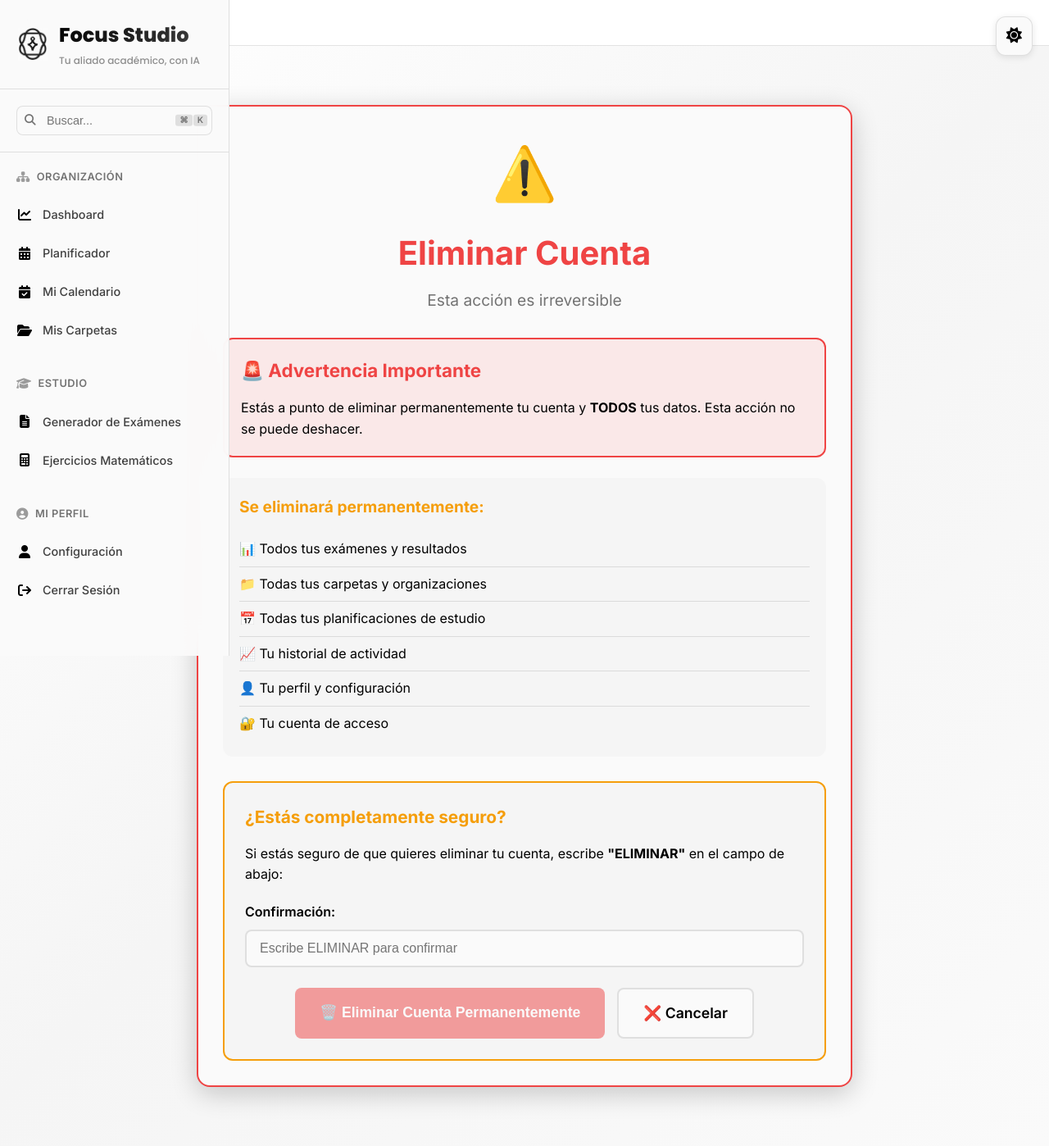
After one commit to Bautiballatore/Focus, a Flask app: page /eliminar-cuenta in a window 1280 px wide. The commit adds this page. Shown: the whole page at 82% size. Run offline with Flask 3, Linux system fonts and the light colour scheme; a user stored in the database is signed in.

Commit message:
feat: Add user account deletion functionality
- Add delete account button in profile page with confirmation
- Create eliminar_cuenta.html template with warning messages
- Implement /eliminar-cuenta route with data cleanup
- Delete user data from all tables (exams, folders, plans, logs)
- Remove user from usuarios table
- Clear Flask session after deletion
- Add success message styling for user creation
- Note: User remains in Supabase Auth but without associated data

```diff
--- /dev/null
+++ b/Templates/eliminar_cuenta.html
@@ -0,0 +1,325 @@
+{% extends "base.html" %}
+
+{% block title %}Eliminar Cuenta - Focus Studio{% endblock %}
+
+{% block content %}
+<div class="container">
+    <div class="delete-account-section">
+        <div class="warning-header">
+            <div class="warning-icon">⚠️</div>
+            <h1>Eliminar Cuenta</h1>
+            <p class="warning-subtitle">Esta acción es irreversible</p>
+        </div>
+
+        {% with messages = get_flashed_messages() %}
+            {% if messages %}
+                <div class="flash-messages">
+                    {% for message in messages %}
+                        <div class="flash-message{% if 'exitosamente' in message or 'éxito' in message %} success{% else %} error{% endif %}">{{ message }}</div>
+                    {% endfor %}
+                </div>
+            {% endif %}
+        {% endwith %}
+
+        <div class="warning-content">
+            <div class="warning-box">
+                <h3>🚨 Advertencia Importante</h3>
+                <p>Estás a punto de eliminar permanentemente tu cuenta y <strong>TODOS</strong> tus datos. Esta acción no se puede deshacer.</p>
+            </div>
+
+            <div class="data-loss-warning">
+                <h4>Se eliminará permanentemente:</h4>
+                <ul>
+                    <li>📊 Todos tus exámenes y resultados</li>
+                    <li>📁 Todas tus carpetas y organizaciones</li>
+                    <li>📅 Todas tus planificaciones de estudio</li>
+                    <li>📈 Tu historial de actividad</li>
+                    <li>👤 Tu perfil y configuración</li>
+                    <li>🔐 Tu cuenta de acceso</li>
+                </ul>
+            </div>
+
+            <div class="confirmation-section">
+                <h4>¿Estás completamente seguro?</h4>
+                <p>Si estás seguro de que quieres eliminar tu cuenta, escribe <strong>"ELIMINAR"</strong> en el campo de abajo:</p>
+
+                <form method="POST" class="delete-form">
+                    <div class="form-group">
+                        <label for="confirmacion">Confirmación:</label>
+                        <input
+                            type="text"
+                            id="confirmacion"
+                            name="confirmacion"
+                            placeholder="Escribe ELIMINAR para confirmar"
+                            required
+                            autocomplete="off"
+                        >
+                    </div>
+
+                    <div class="form-actions">
+                        <button type="submit" class="btn-delete" id="deleteBtn" disabled>
+                            🗑️ Eliminar Cuenta Permanentemente
+                        </button>
+                        <a href="{{ url_for('perfil') }}" class="btn-cancel">
+                            ❌ Cancelar
+                        </a>
+                    </div>
+                </form>
+            </div>
+        </div>
+    </div>
+</div>
+
+<style>
+.delete-account-section {
+    max-width: 800px;
+    margin: 40px auto;
+    padding: 30px;
+    background: var(--bg-card);
+    border-radius: 16px;
+    border: 2px solid #ef4444;
+    box-shadow: var(--shadow-lg);
+}
+
+.warning-header {
+    text-align: center;
+    margin-bottom: 30px;
+}
+
+.warning-icon {
+    font-size: 4rem;
+    margin-bottom: 15px;
+}
+
+.warning-header h1 {
+    color: #ef4444;
+    font-size: 2.5rem;
+    margin-bottom: 10px;
+}
+
+.warning-subtitle {
+    color: var(--text-muted);
+    font-size: 1.2rem;
+}
+
+.warning-content {
+    margin-top: 30px;
+}
+
+.warning-box {
+    background: rgba(239, 68, 68, 0.1);
+    border: 2px solid #ef4444;
+    border-radius: 12px;
+    padding: 20px;
+    margin-bottom: 25px;
+}
+
+.warning-box h3 {
+    color: #ef4444;
+    margin-bottom: 15px;
+    font-size: 1.4rem;
+}
+
+.warning-box p {
+    color: var(--text-light);
+    line-height: 1.6;
+    margin: 0;
+}
+
+.data-loss-warning {
+    background: var(--bg-section);
+    border-radius: 12px;
+    padding: 20px;
+    margin-bottom: 30px;
+}
+
+.data-loss-warning h4 {
+    color: #f59e0b;
+    margin-bottom: 15px;
+    font-size: 1.2rem;
+}
+
+.data-loss-warning ul {
+    list-style: none;
+    padding: 0;
+    margin: 0;
+}
+
+.data-loss-warning li {
+    color: var(--text-light);
+    padding: 8px 0;
+    border-bottom: 1px solid var(--border-subtle);
+}
+
+.data-loss-warning li:last-child {
+    border-bottom: none;
+}
+
+.confirmation-section {
+    background: var(--bg-section);
+    border-radius: 12px;
+    padding: 25px;
+    border: 2px solid #f59e0b;
+}
+
+.confirmation-section h4 {
+    color: #f59e0b;
+    margin-bottom: 15px;
+    font-size: 1.3rem;
+}
+
+.confirmation-section p {
+    color: var(--text-light);
+    margin-bottom: 20px;
+    line-height: 1.6;
+}
+
+.delete-form {
+    margin-top: 20px;
+}
+
+.form-group {
+    margin-bottom: 25px;
+}
+
+.form-group label {
+    display: block;
+    color: var(--text-light);
+    font-weight: 600;
+    margin-bottom: 8px;
+}
+
+.form-group input {
+    width: 100%;
+    padding: 12px 16px;
+    border: 2px solid var(--border-subtle);
+    border-radius: 8px;
+    background: var(--bg-card);
+    color: var(--text-light);
+    font-size: 1rem;
+    transition: border-color 0.3s ease;
+}
+
+.form-group input:focus {
+    outline: none;
+    border-color: #ef4444;
+    box-shadow: 0 0 0 3px rgba(239, 68, 68, 0.1);
+}
+
+.form-actions {
+    display: flex;
+    gap: 15px;
+    justify-content: center;
+    flex-wrap: wrap;
+}
+
+.btn-delete {
+    background: #ef4444;
+    color: white;
+    border: none;
+    padding: 15px 30px;
+    border-radius: 8px;
+    font-size: 1.1rem;
+    font-weight: 600;
+    cursor: pointer;
+    transition: all 0.3s ease;
+    opacity: 0.5;
+    pointer-events: none;
+}
+
+.btn-delete:enabled {
+    opacity: 1;
+    pointer-events: auto;
+}
+
+.btn-delete:enabled:hover {
+    background: #dc2626;
+    transform: translateY(-2px);
+    box-shadow: 0 8px 25px rgba(239, 68, 68, 0.3);
+}
+
+.btn-cancel {
+    background: var(--bg-card);
+    color: var(--text-light);
+    border: 2px solid var(--border-subtle);
+    padding: 15px 30px;
+    border-radius: 8px;
+    font-size: 1.1rem;
+    font-weight: 600;
+    text-decoration: none;
+    transition: all 0.3s ease;
+    display: inline-block;
+}
+
+.btn-cancel:hover {
+    background: var(--bg-section);
+    border-color: var(--text-muted);
+    transform: translateY(-2px);
+}
+
+.flash-messages {
+    margin-bottom: 25px;
+}
+
+.flash-message {
+    padding: 15px 20px;
+    border-radius: 8px;
+    margin-bottom: 10px;
+    font-weight: 500;
+}
+
+.flash-message.error {
+    background: rgba(239, 68, 68, 0.1);
+    color: #ef4444;
+    border: 1px solid #ef4444;
+}
+
+.flash-message.success {
+    background: rgba(16, 163, 127, 0.1);
+    color: #10a37f;
+    border: 1px solid #10a37f;
+}
+
+@media (max-width: 768px) {
+    .delete-account-section {
+        margin: 20px;
+        padding: 20px;
+    }
+
+    .warning-header h1 {
+        font-size: 2rem;
+    }
+
+    .form-actions {
+        flex-direction: column;
+    }
+
+    .btn-delete, .btn-cancel {
+        width: 100%;
+        text-align: center;
+    }
+}
+</style>
+
+<script>
+document.addEventListener('DOMContentLoaded', function() {
+    const confirmInput = document.getElementById('confirmacion');
+    const deleteBtn = document.getElementById('deleteBtn');
+
+    confirmInput.addEventListener('input', function() {
+        if (this.value.toLowerCase() === 'eliminar') {
+            deleteBtn.disabled = false;
+        } else {
+            deleteBtn.disabled = true;
+        }
+    });
+
+    // Confirmación adicional al hacer clic
+    deleteBtn.addEventListener('click', function(e) {
+        if (!confirm('¿ESTÁS COMPLETAMENTE SEGURO? Esta acción eliminará permanentemente tu cuenta y todos tus datos. No se puede deshacer.')) {
+            e.preventDefault();
+        }
+    });
+});
+</script>
+{% endblock %}
--- a/app.py
+++ b/app.py
@@ -638,6 +638,76 @@ def logout():
     response = redirect(url_for("index"))
     response.delete_cookie('session')  # Eliminar cookie de sesión
     return response
+
+@app.route("/eliminar-cuenta", methods=["GET", "POST"])
+def eliminar_cuenta():
+    """Eliminar la cuenta del usuario y todos sus datos"""
+    if not is_authenticated():
+        return redirect(url_for('login'))
+
+    if request.method == "POST":
+        try:
+            current_user = get_current_user()
+            if not current_user:
+                flash("Error: Usuario no encontrado")
+                return redirect(url_for('perfil'))
+
+            # Confirmar eliminación
+            confirmacion = request.form.get('confirmacion', '').strip().lower()
+            if confirmacion != 'eliminar':
+                flash("Error: Debes escribir 'ELIMINAR' para confirmar la eliminación de tu cuenta")
+                return render_template('eliminar_cuenta.html')
+
+            print(f"🗑️ Iniciando eliminación de cuenta para usuario: {current_user['email']}")
+
+            # Eliminar datos relacionados en Supabase
+            if supabase:
+                try:
+                    # Eliminar exámenes del usuario
+                    examenes_response = supabase.table('examenes').delete().eq('usuario_id', current_user['id']).execute()
+                    print(f"✅ Exámenes eliminados: {len(examenes_response.data) if examenes_response.data else 0}")
+
+                    # Eliminar carpetas del usuario
+                    carpetas_response = supabase.table('carpetas').delete().eq('usuario_id', current_user['id']).execute()
+                    print(f"✅ Carpetas eliminadas: {len(carpetas_response.data) if carpetas_response.data else 0}")
+
+                    # Eliminar planificaciones del usuario
+                    planificaciones_response = supabase.table('planificaciones').delete().eq('usuario_id', current_user['id']).execute()
+                    print(f"✅ Planificaciones eliminadas: {len(planificaciones_response.data) if planificaciones_response.data else 0}")
+
+                    # Eliminar logs de actividad del usuario
+                    logs_response = supabase.table('logs_actividad').delete().eq('usuario_id', current_user['id']).execute()
+                    print(f"✅ Logs eliminados: {len(logs_response.data) if logs_response.data else 0}")
+
+                    # Eliminar el usuario de la tabla usuarios
+                    usuario_response = supabase.table('usuarios').delete().eq('id', current_user['id']).execute()
+                    print(f"✅ Usuario eliminado de tabla usuarios: {len(usuario_response.data) if usuario_response.data else 0}")
+
+                    # Nota: No eliminamos el usuario de Supabase Auth directamente
+                    # ya que requiere permisos especiales. Los datos personales del usuario
+                    # han sido eliminados de todas nuestras tablas, lo que efectivamente
+                    # "elimina" su cuenta desde la perspectiva de la aplicación.
+                    print(f"ℹ️ Datos personales eliminados. Usuario de Auth permanece inactivo.")
+
+                except Exception as e:
+                    print(f"❌ Error eliminando datos de Supabase: {e}")
+                    # Si ya eliminamos los datos principales, continuamos
+                    # El usuario de Auth se eliminará en el paso siguiente
+                    print(f"ℹ️ Continuando con eliminación de Auth...")
+
+            # Limpiar sesión
+            session.clear()
+
+            print(f"✅ Cuenta eliminada exitosamente para: {current_user['email']}")
+            flash("✅ Tu cuenta ha sido eliminada exitosamente. Todos tus datos personales (exámenes, carpetas, planificaciones) han sido borrados permanentemente. Tu sesión ha sido cerrada.")
+            return redirect(url_for('index'))
+
+        except Exception as e:
+            print(f"❌ Error en eliminar_cuenta: {e}")
+            flash("Error interno al eliminar la cuenta. Contacta al administrador.")
+            return render_template('eliminar_cuenta.html')
+
+    return render_template('eliminar_cuenta.html')
 
 @app.route("/perfil")
 def perfil():
```
Also changed, not shown: Templates/perfil.html (+43 -0 lines).
